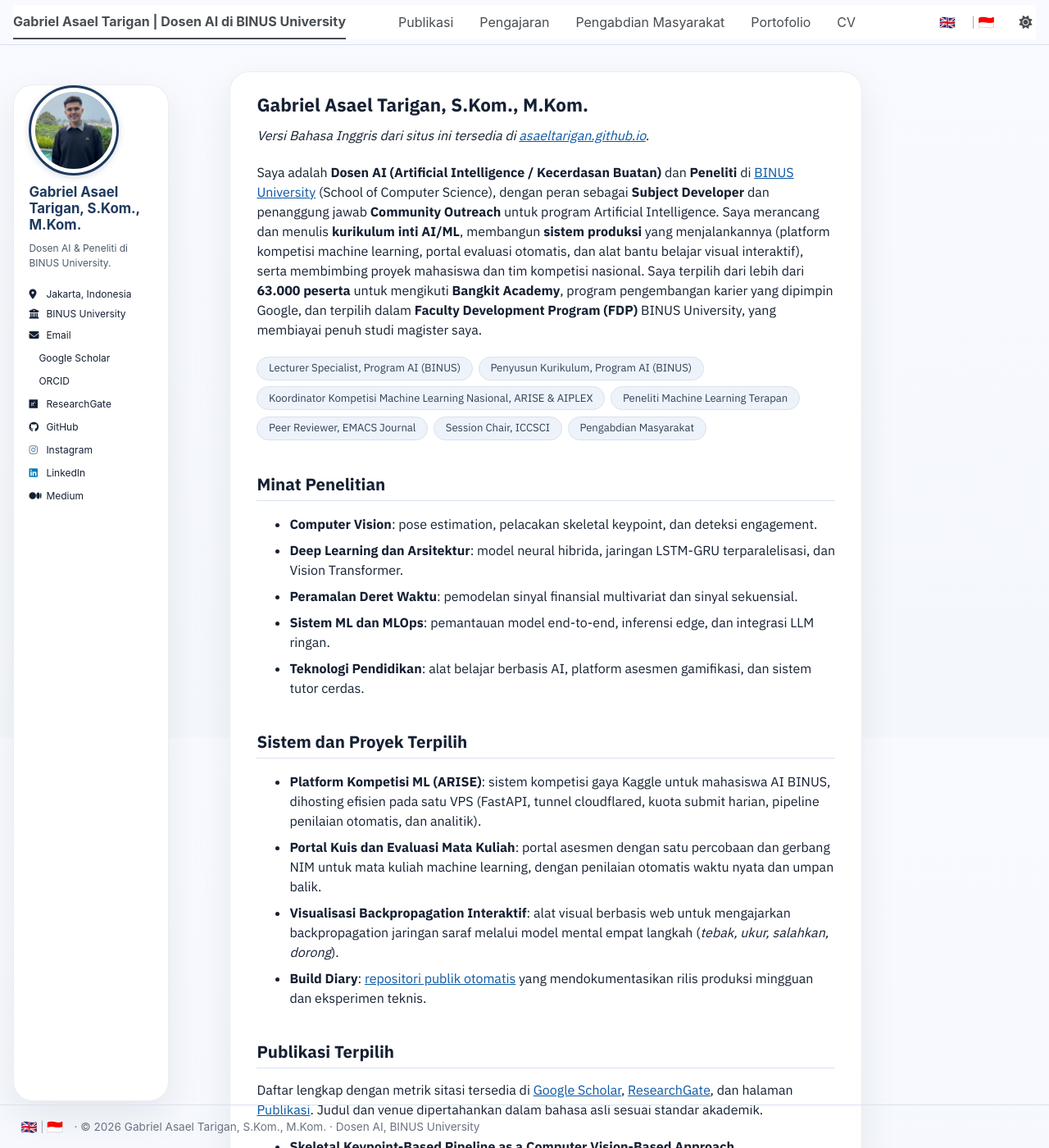
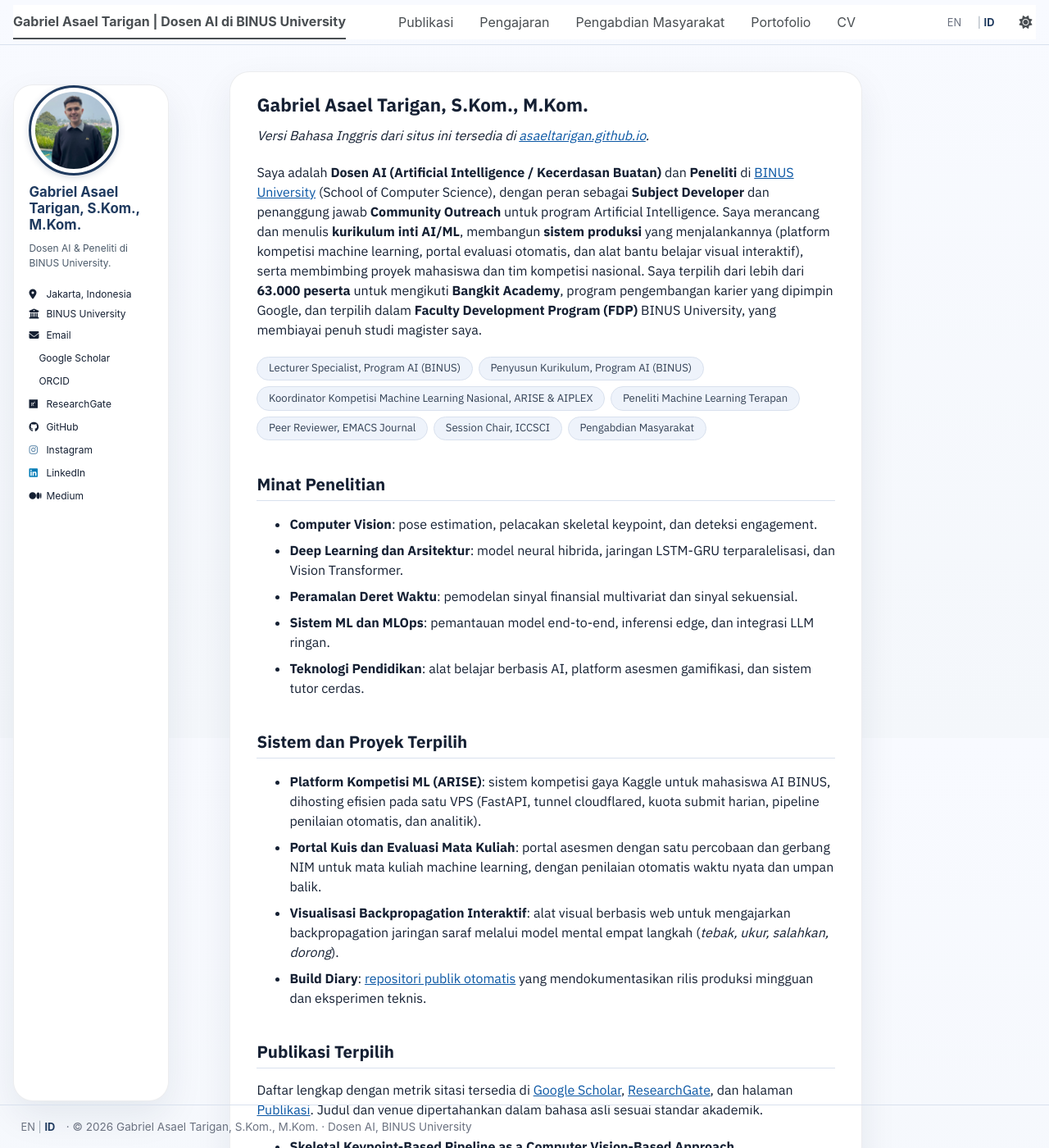
Before and after one commit to asaeltarigan/id, a Jekyll site: the page built from _pages/about.md, in a window 1280 px wide and 1400 px high. Shown: the whole window at 82% size. Built offline with Jekyll 4.4.1, drawn with Linux system fonts in a browser that asks for light colours; a style sheet for code colours, icons or effects is not loaded.

Commit message:
Revert language switcher from flags back to EN | ID words; drop .flag CSS; bump cache-buster v=38

```diff
--- a/_includes/footer.html
+++ b/_includes/footer.html
@@ -1,5 +1,5 @@
 <div class="page__footer-copyright">
-  <span class="lang-nav"><a class="flag" href="https://asaeltarigan.github.io/" hreflang="en" lang="en" title="English">🇬🇧</a><span class="lang-sep"> | </span><span class="lang-cur flag" lang="id" title="Bahasa Indonesia">🇮🇩</span></span> &middot;
+  <span class="lang-nav"><a href="https://asaeltarigan.github.io/" hreflang="en" lang="en">EN</a><span class="lang-sep"> | </span><span class="lang-cur" lang="id">ID</span></span> &middot;
   &copy; {{ site.time | date: '%Y' }} Gabriel Asael Tarigan, S.Kom., M.Kom. &middot; Dosen AI, BINUS University
 </div>
 <script>
--- a/_includes/head.html
+++ b/_includes/head.html
@@ -101,4 +101,4 @@
 <link rel="preconnect" href="https://fonts.gstatic.com" crossorigin>
 <link href="https://fonts.googleapis.com/css2?family=IBM+Plex+Sans:wght@400;500;600;700&display=swap" rel="stylesheet">
 <link rel="stylesheet" href="{{ base_path }}/assets/css/main.css">
-<link rel="stylesheet" href="{{ base_path }}/assets/css/custom.css?v=37">
+<link rel="stylesheet" href="{{ base_path }}/assets/css/custom.css?v=38">
--- a/_includes/masthead.html
+++ b/_includes/masthead.html
@@ -21,7 +21,7 @@
             <button aria-label="toggle menu"><span class="navicon"></span></button>
           </li>
           <li class="masthead__menu-item persist tail lang-nav">
-            <a class="flag" href="https://asaeltarigan.github.io/" hreflang="en" lang="en" title="English">🇬🇧</a><span class="lang-sep"> | </span><span class="lang-cur flag" lang="id" title="Bahasa Indonesia">🇮🇩</span>
+            <a href="https://asaeltarigan.github.io/" hreflang="en" lang="en">EN</a><span class="lang-sep"> | </span><span class="lang-cur" lang="id">ID</span>
           </li>
           <li id="theme-toggle" class="masthead__menu-item persist tail">
             <a role="button" aria-labelledby="theme-icon"><i id="theme-icon" class="fa-solid fa-sun" aria-hidden="true" title="toggle theme"></i></a>
--- a/assets/css/custom.css
+++ b/assets/css/custom.css
@@ -261,10 +261,8 @@ html[data-theme="dark"] .teaching-section-note { color: #94a3b8; }
 html[data-theme="dark"] .teaching-subsection { color: #e2e8f0; }
 html[data-theme="dark"] .taught-list li { color: #cbd5e1; border-left-color: #64748b; }
 
-/* Language switcher in masthead (ID | EN) */
+/* Language switcher in masthead (EN | ID) */
 .lang-nav { font-size: 0.8rem; padding: 0 0.6rem; white-space: nowrap; }
-/* Flags instead of EN/ID text (8 Oct 2026) */
-.lang-nav .flag { font-size: 1.25em; line-height: 1; vertical-align: -0.08em; }
 .lang-nav .lang-cur { font-weight: 700; color: #1f3a5f; }
 .lang-nav .lang-sep { color: #9aa5b1; }
 .lang-nav a { color: #6b7280; display: inline-block; }
```
